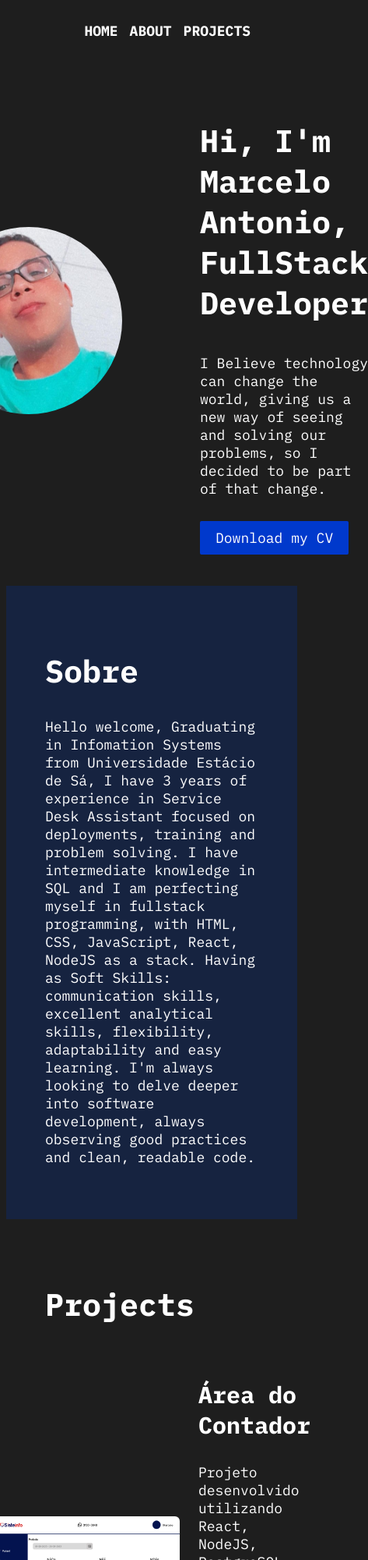
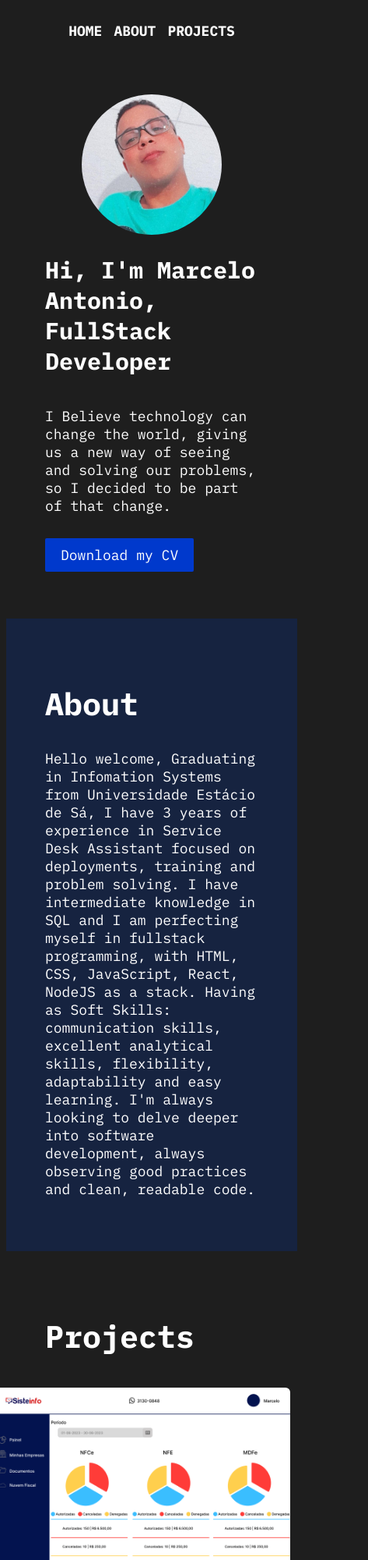
Before and after one commit to mantoniio/portfolio, a plain HTML site: page index.html in a window 390 px wide. Shown: the top 2000 px of the page at 78% size, 473 px wide, since content can reach past the window. Drawn offline with Linux system fonts and the light colour scheme.

Commit message:
finalizando projeto

```diff
--- a/index.html
+++ b/index.html
@@ -24,7 +24,7 @@
     </section>
     <div class="about">
       <section>
-        <h2>Sobre</h2>
+        <h2>About</h2>
         <p>Hello welcome, Graduating in Infomation Systems from Universidade Estácio de Sá, I have 3 years of experience in Service Desk Assistant focused on deployments, training and problem solving. I have intermediate knowledge in SQL and I am perfecting myself in fullstack programming, with HTML, CSS, JavaScript, React, NodeJS as a stack.
         Having as Soft Skills: communication skills, excellent analytical skills, flexibility, adaptability and easy learning.
         I'm always looking to delve deeper into software development, always observing good practices and clean, readable code.
@@ -36,24 +36,24 @@
       <div class="project items-center">
         <img class="project-image" src="/img/projeto1.png" alt="Area do contador">
         <div>
-          <h3 class="project-title">Área do Contador</h3>
-          <p>Projeto desenvolvido utilizando React, NodeJS, PostgreSQL, Express, Sequelize, trata-se de um portal de acesso para contadores buscarem as xml e relatórios de vendas dos seus respectivos clientes.
+          <h3 class="project-title">Counter Area</h3>
+          <p>Project developed using React, NodeJS, PostgreSQL, Express, Sequelize, it is an access portal for accountants to search for the xml and sales reports of their respective clients.
           </p>
         </div>
       </div>
       <div class="project items-center">
         <img class="project-image" src="/img/projeto1.png" alt="Area do contador">
         <div>
-          <h3 class="project-title">Área do Contador</h3>
-          <p>Projeto desenvolvido utilizando React, NodeJS, PostgreSQL, Express, Sequelize, trata-se de um portal de acesso para contadores buscarem as xml e relatórios de vendas dos seus respectivos clientes.
+          <h3 class="project-title">Counter Area</h3>
+          <p>Project developed using React, NodeJS, PostgreSQL, Express, Sequelize, it is an access portal for accountants to search for the xml and sales reports of their respective clients.
           </p>
         </div>
       </div>
       <div class="project items-center">
         <img class="project-image" src="/img/projeto1.png" alt="Area do contador">
         <div>
-          <h3 class="project-title">Área do Contador</h3>
-          <p>Projeto desenvolvido utilizando React, NodeJS, PostgreSQL, Express, Sequelize, trata-se de um portal de acesso para contadores buscarem as xml e relatórios de vendas dos seus respectivos clientes.
+          <h3 class="project-title">Counter Area</h3>
+          <p>Project developed using React, NodeJS, PostgreSQL, Express, Sequelize, it is an access portal for accountants to search for the xml and sales reports of their respective clients.
           </p>
         </div>
       </div>
@@ -70,7 +70,7 @@
           <img src="/img/linkedin.svg" alt="ícone linkedin">
         </a>
       </div>
-      <p>Feito com ❤️ por Marcelo Antonio!</p>
+      <p>Done with ❤️ by Marcelo Antonio!</p>
     </footer>
   </body>
 </html>
--- a/style.css
+++ b/style.css
@@ -55,6 +55,11 @@ h2 {
   text-decoration: none;
   text-transform: uppercase;
   font-weight: bold;
+  font-size: 1.8rem;
+}
+
+.main {
+  margin-bottom: 5rem;
 }
 
 .avatar {
@@ -104,3 +109,38 @@ h2 {
   display: flex;
   gap: 3.5rem;
 }
+
+@media(max-width: 1200px) {
+  .items-center {
+    flex-direction: column;
+  }
+
+  footer,
+  section {
+    padding: 5rem;
+  }
+
+  .main {
+    margin-bottom: 2rem;
+  }
+
+  .main-title {
+    font-size: 3rem;
+  }
+
+  .project-image {
+    width: 38rem;
+    height: auto;
+  }
+
+  .nav-link {
+    justify-content: center;
+  }
+
+  .avatar {
+    width: 18rem;
+    height: 18rem;
+
+    margin-right: 0;
+  }
+}
```
